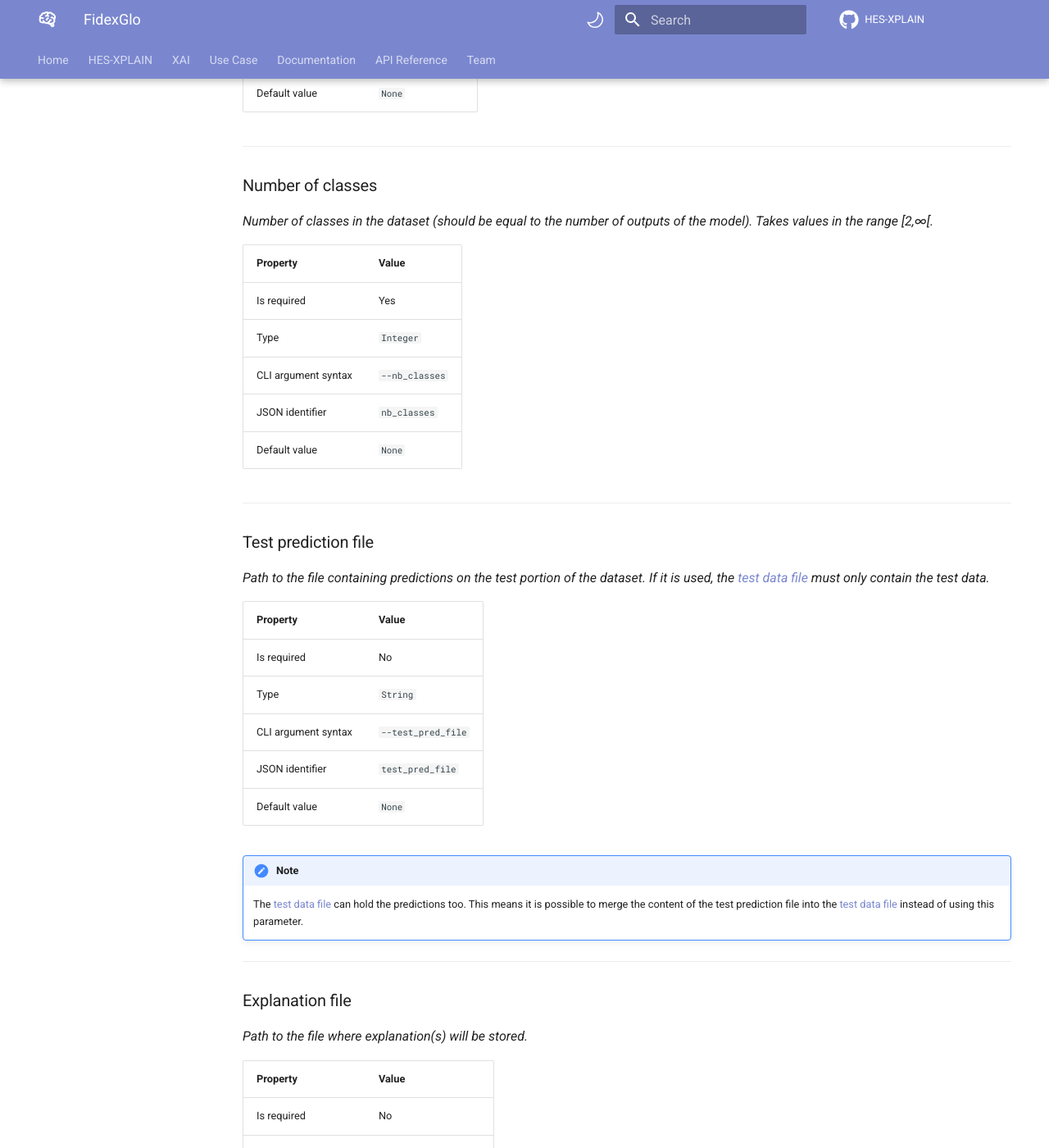
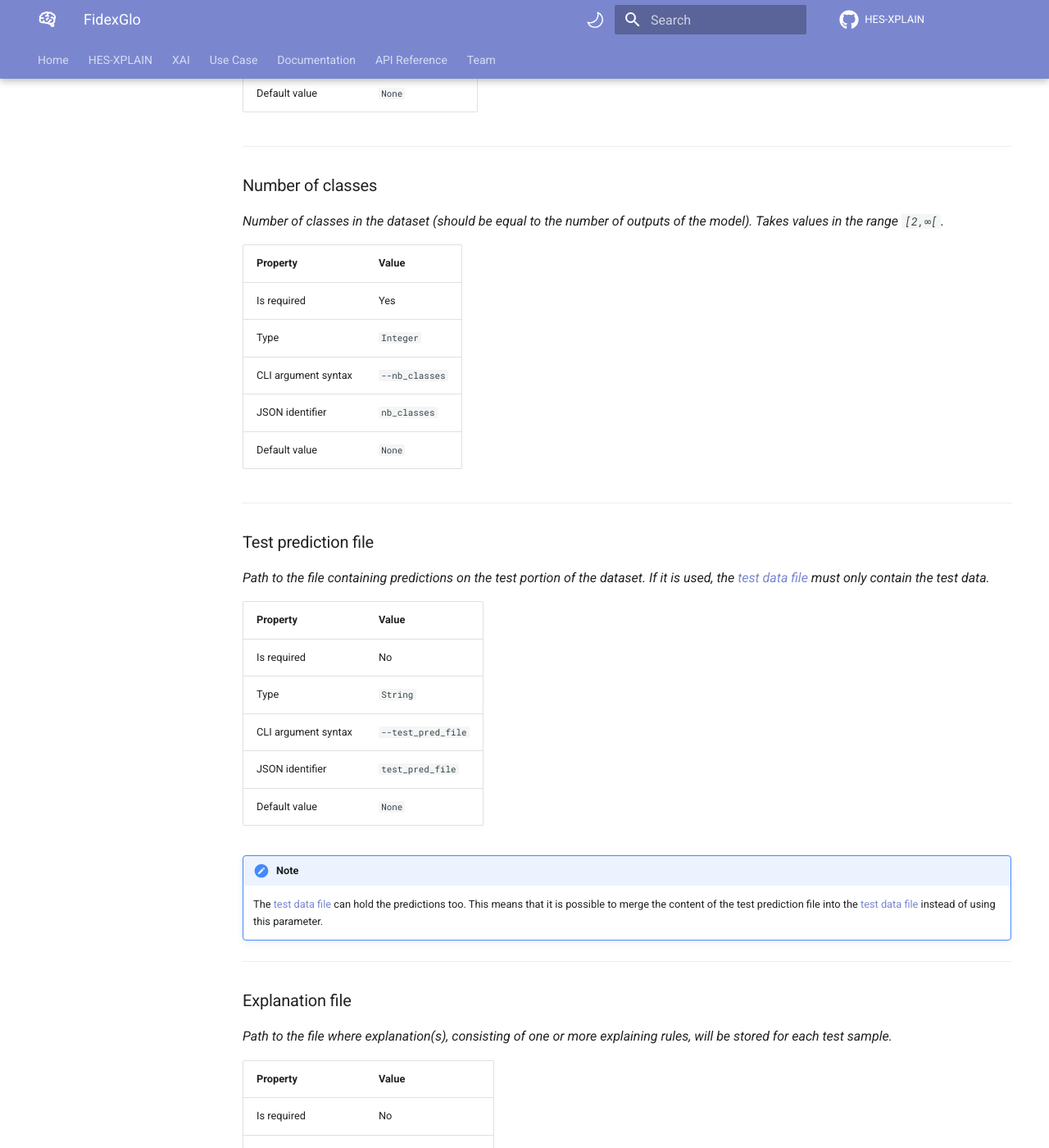
Before and after one commit to HES-XPLAIN/hes-xplain.github.io, an MkDocs documentation site: the page built from docs/documentation/algorithms/fidex/fidexglo.md, in a window 1280 px wide and 1400 px high, scrolled down 2856 px. Shown: the whole window at 82% size. Built offline with MkDocs 1.6.1 and Material for MkDocs 9.7.7, drawn with Linux system fonts in a browser that asks for light colours; comment, search, counter and statistics services are not loaded; some of the changed text lies outside the part shown.

Commit message:
Corrected FidexGlo params

```diff
--- a/docs/documentation/algorithms/fidex/fidexglo.md
+++ b/docs/documentation/algorithms/fidex/fidexglo.md
@@ -50,7 +50,7 @@
 
 ### Test data file
 
-*Path to the file containing test sample(s) data, it can contain [predictions](#test-prediction-file), and [true classes](#test-true-classes-file) if [fidex is used](#if-fidex-is-used) too.*
+*Path to the file containing test sample(s) data, it can contain [predictions](#test-prediction-file), and [true classes](#test-true-classes-file) too if [fidex is used](#if-fidex-is-used).*
 
 |  **Property**           | **Value**           |
 |:------------------------|:--------------------|
@@ -76,7 +76,7 @@
 ---
 
 ### Number of attributes
-*Number of attributes in the dataset (should be equal to the number of inputs of the model). Takes values in the range [1,∞[.*
+*Number of attributes in the dataset (should be equal to the number of inputs of the model). Takes values in the range `[1,∞[`.*
 
 |  **Property**           | **Value**           |
 |:------------------------|:--------------------|
@@ -89,7 +89,7 @@
 ---
 
 ### Number of classes
-*Number of classes in the dataset (should be equal to the number of outputs of the model). Takes values in the range [2,∞[.*
+*Number of classes in the dataset (should be equal to the number of outputs of the model). Takes values in the range `[2,∞[`.*
 
 |  **Property**           | **Value**           |
 |:------------------------|:--------------------|
@@ -102,7 +102,6 @@
 ---
 
 ### Test prediction file
-
 *Path to the file containing predictions on the test portion of the dataset. If it is used, the [test data file](#test-data-file) must only contain the test data.*
 
 |  **Property**           | **Value**           |
@@ -114,14 +113,12 @@
 | Default value           | `None`              |
 
 !!!note
-    The [test data file](#test-data-file) can hold the predictions too. This means it is possible to merge the content of the test prediction file into the [test data file](#test-data-file) instead of using this parameter.
+    The [test data file](#test-data-file) can hold the predictions too. This means that it is possible to merge the content of the test prediction file into the [test data file](#test-data-file) instead of using this parameter.
 
 ---
 
 ### Explanation file
-
-<!-- TODO: complete this description -->
-*Path to the file where explanation(s) will be stored.*
+*Path to the file where explanation(s), consisting of one or more explaining rules, will be stored for each test sample.*
 
 |  **Property**           | **Value**           |
 |:------------------------|:--------------------|
@@ -173,7 +170,7 @@
 ---
 
 ### Use FidexGlo with Fidex
-*Whether to call `Fidex` while executing the `FidexGlo` algorithm or not.*
+*Whether to call `Fidex` while executing the `FidexGlo` algorithm when no rule can exaplain a sample in the global ruleset.*
 
 |  **Property**           | **Value**           |
 |:------------------------|:--------------------|
```
Also changed, not shown: other parts of docs/documentation/algorithms/fidex/fidexglo.md (+11 -19 lines), docs/documentation/algorithms/fidex/fidex.md (+2 -2 lines), docs/documentation/algorithms/training-methods/computeroccurve.md (+1 -1 lines).
